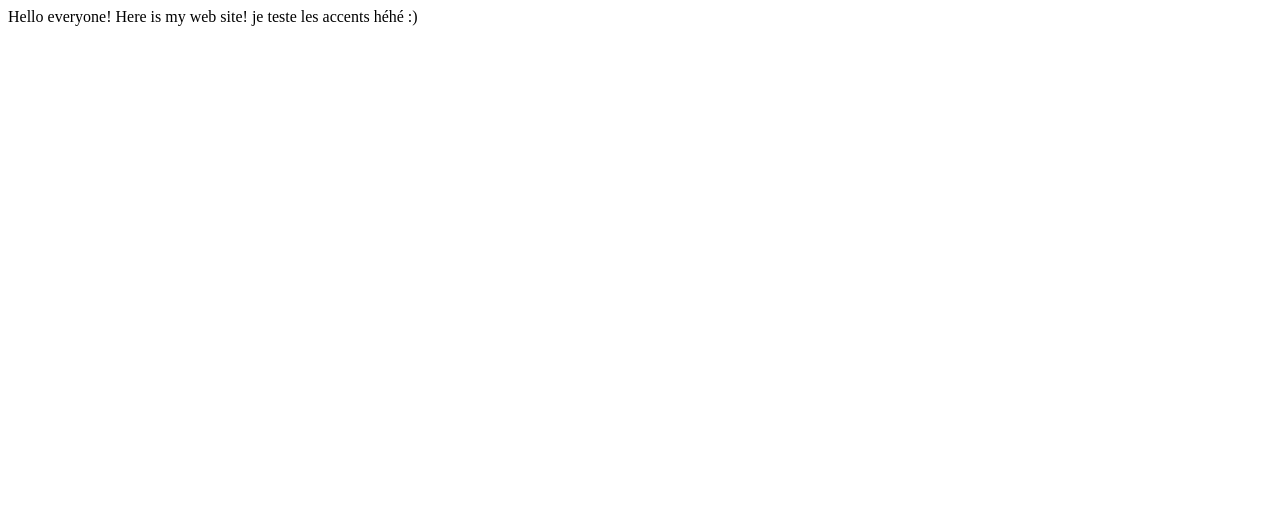
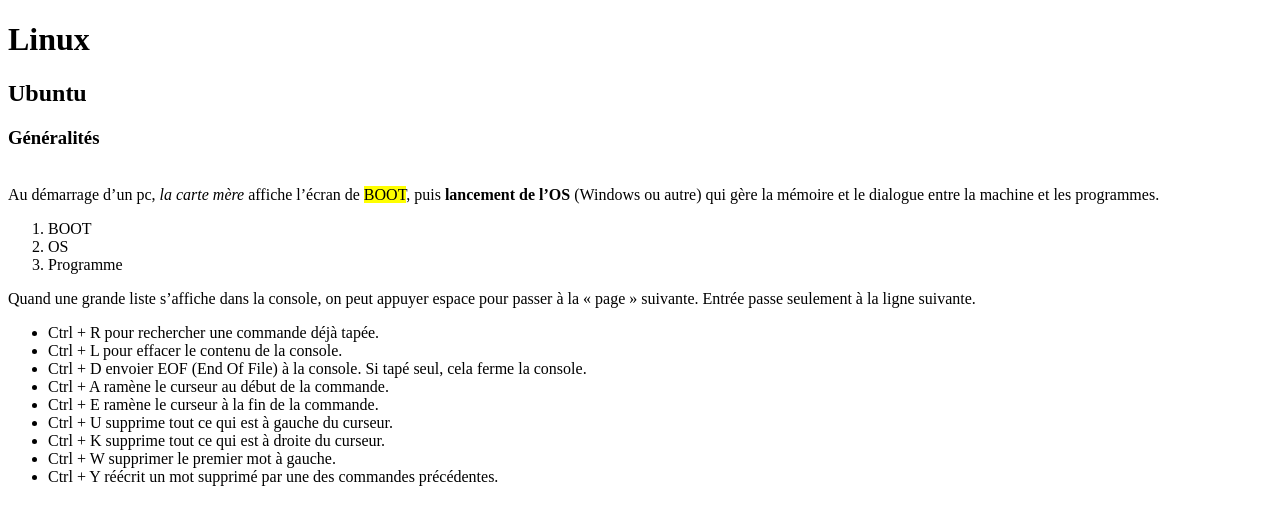
Before and after one commit to kso6dev/HTMLCSS, a plain HTML site: page onepage.html in a window 1280 px wide. Drawn offline with Linux system fonts and the light colour scheme.

Commit message:
html lists strong etc

```diff
--- a/onepage.html
+++ b/onepage.html
@@ -3,13 +3,69 @@
     <head>
         <!-- Page header -->
         <meta charset="utf-8" />
-        <title>One page</title>
+        <title>Linux</title>
     </head>
 
     <body>
         <!-- Page content -->
-        Hello everyone!
-        Here is my web site!
-        je teste les accents héhé :)
+        <p>
+            <h1>Linux</h1>
+            <h2>Ubuntu</h2>
+            <h3>Généralités</h3>
+            <br />
+            Au démarrage d’un pc, <em>la carte mère</em> affiche l’écran de <mark>BOOT</mark>, puis <strong>lancement de l’OS</strong> (Windows ou autre) qui gère la mémoire et le dialogue entre la machine et les programmes.
+            <ol>
+                <li>
+                    BOOT
+                </li>
+                <li>
+                    OS
+                </li>
+                <li>
+                    Programme
+                </li>
+            </ol>
+        </p>
+        <p>
+
+        </p>
+        <p>
+
+        </p>
+        <p>
+
+        </p>
+        <p>
+            Quand une grande liste s’affiche dans la console, on peut appuyer espace pour passer à la « page » suivante. Entrée passe seulement à la ligne suivante.
+            <ul>
+                <li>
+                    Ctrl + R pour rechercher une commande déjà tapée.
+                </li>
+                <li>
+                        Ctrl + L pour effacer le contenu de la console.
+                </li>
+                <li>
+                        Ctrl + D envoier EOF (End Of File) à la console. Si tapé seul, cela ferme la console.
+                </li>
+                <li>
+                        Ctrl + A ramène le curseur au début de la commande.
+                </li>
+                <li>
+                        Ctrl + E ramène le curseur à la fin de la commande.
+                </li>
+                <li>
+                        Ctrl + U supprime tout ce qui est à gauche du curseur.
+                </li>
+                <li>
+                        Ctrl + K supprime tout ce qui est à droite du curseur.
+                </li>
+                <li>
+                        Ctrl + W supprimer le premier mot à gauche.
+                </li>
+                <li>
+                        Ctrl + Y réécrit un mot supprimé par une des commandes précédentes.
+                </li>
+            </ul>
+        </p>
     </body>
 </html>
```
